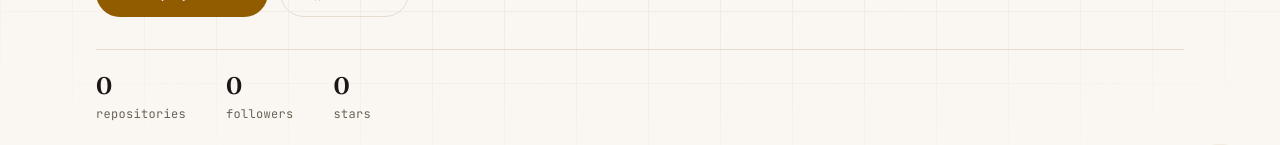
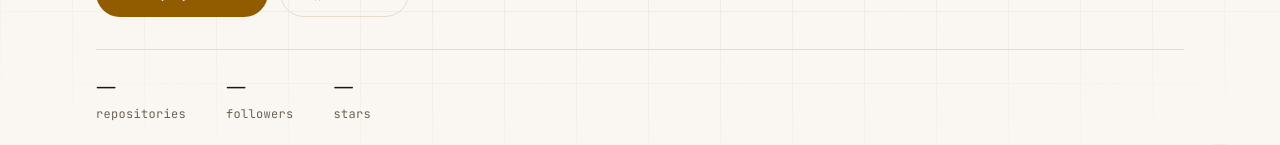
Before and after one commit to JoaoPedroAmaral/Portifolio, a React (Vite) app: page / in a window 1280 px wide. Shown: the part 565-710 px from the top of the page. Built offline with nearby package versions, Linux system fonts and the light colour scheme; no server answers.

Commit message:
fix(components): nao anuncia zero repositorios quando a consulta falha
Com a API do GitHub indisponivel ou no limite de requisicoes, o hero
exibia 0, 0 e 0, dando a impressao de perfil vazio. Passa a exibir o
traco de indisponivel enquanto carrega e tambem quando a consulta
falhou.

```diff
--- a/src/components/sections/Hero.jsx
+++ b/src/components/sections/Hero.jsx
@@ -35,9 +35,11 @@ function entrance(step) {
 
 export default function Hero() {
   const { t } = useTranslation()
-  const { stats, loading } = useGitHub()
+  const { stats, loading, error } = useGitHub()
   const { containerRef, handlePointerMove, handlePointerLeave, glowBackground, parallax } =
     usePointerGlow()
+
+  const statsUnavailable = loading || error !== null
 
   return (
     <section
@@ -119,7 +121,7 @@ export default function Hero() {
                 {t.hero.stats[key]}
               </dt>
               <dd className="order-1 m-0 font-display text-2xl font-semibold text-ink">
-                {loading ? EMPTY_STAT : stats[key]}
+                {statsUnavailable ? EMPTY_STAT : stats[key]}
               </dd>
             </div>
           ))}
```
